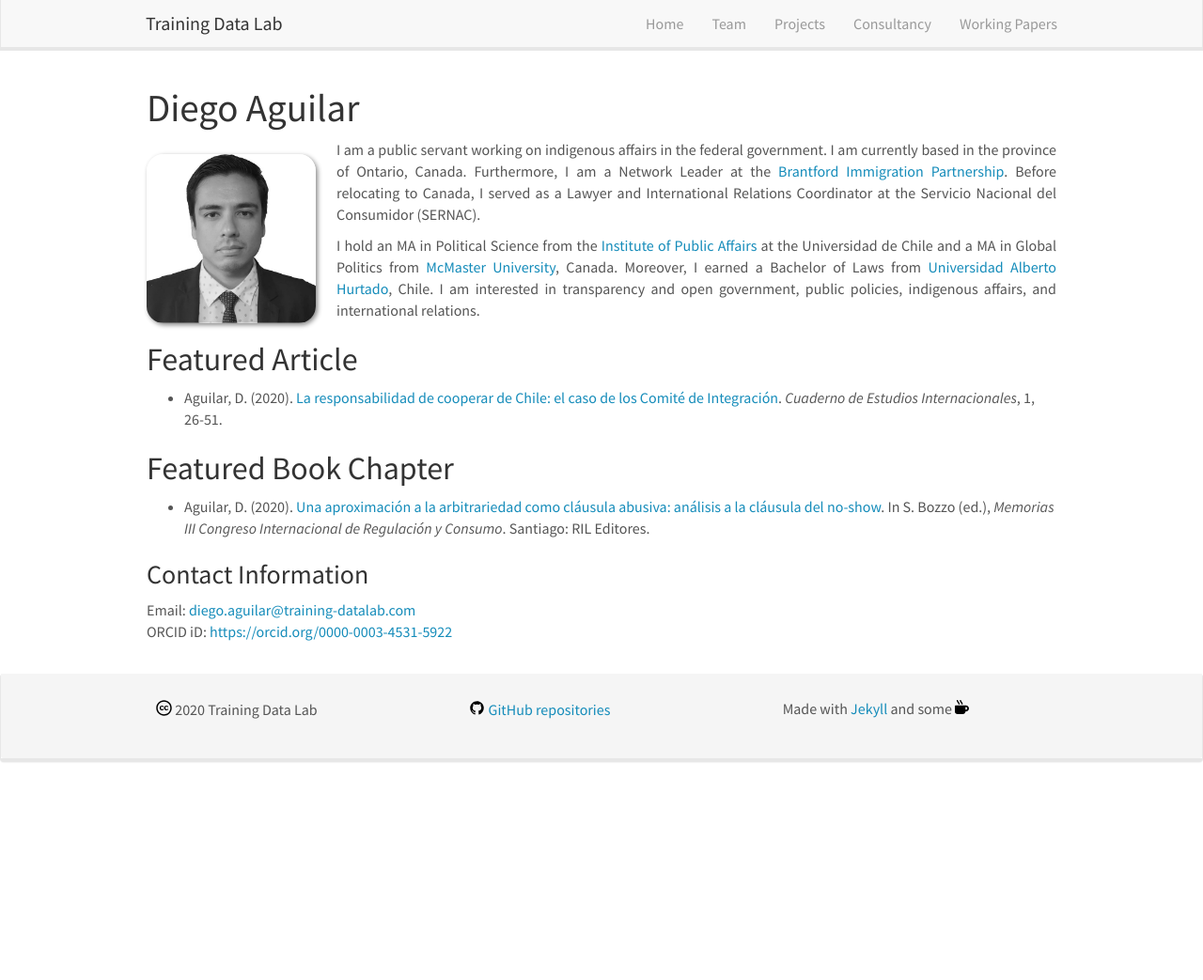
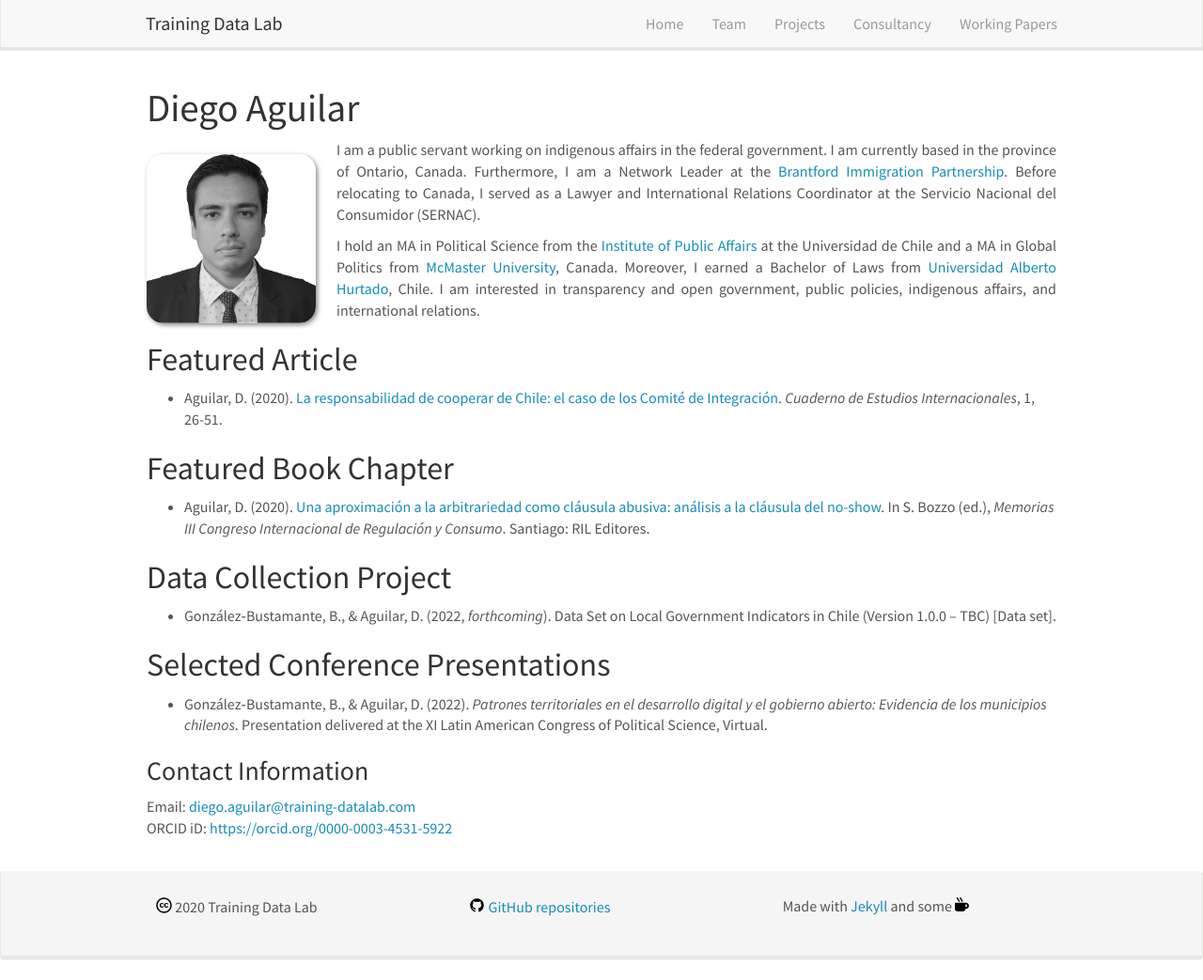
Before and after one commit to training-datalab/old-training-datalab.com, a Jekyll site: the page built from _pages/daguilar.md, in a window 1280 px wide and 1043 px high. Shown: the whole window at 94% size. Built offline with Jekyll 4.4.1, drawn with Linux system fonts in a browser that asks for light colours; nearby versions of some CDN libraries.

Commit message:
Update daguilar.md

```diff
--- a/_pages/daguilar.md
+++ b/_pages/daguilar.md
@@ -22,6 +22,14 @@ permalink: /team/daguilar/
 
 * Aguilar, D. (2020). <a href="https://www.academia.edu/43823415/Una_aproximaci%C3%B3n_a_la_arbitrariedad_como_cl%C3%A1usula_abusiva_an%C3%A1lisis_a_la_cl%C3%A1usula_del_no_show" target="_blank">Una aproximación a la arbitrariedad como cláusula abusiva: análisis a la cláusula del no-show</a>. In S. Bozzo (ed.), *Memorias III Congreso Internacional de Regulación y Consumo*. Santiago: RIL Editores.
 
+## Data Collection Project
+
+* González‑Bustamante, B., & Aguilar, D. (2022, *forthcoming*). Data Set on Local Government Indicators in Chile (Version 1.0.0 – TBC) [Data set].
+
+## Selected Conference Presentations
+
+* González‑Bustamante, B., & Aguilar, D. (2022). *Patrones territoriales en el desarrollo digital y el gobierno abierto: Evidencia de los municipios chilenos*. Presentation delivered at the XI Latin American Congress of Political Science, Virtual.
+
 ### Contact Information
 
 Email: <a href="mailto:diego.aguilar@training-datalab.com">diego.aguilar@training-datalab.com</a><br />
```
